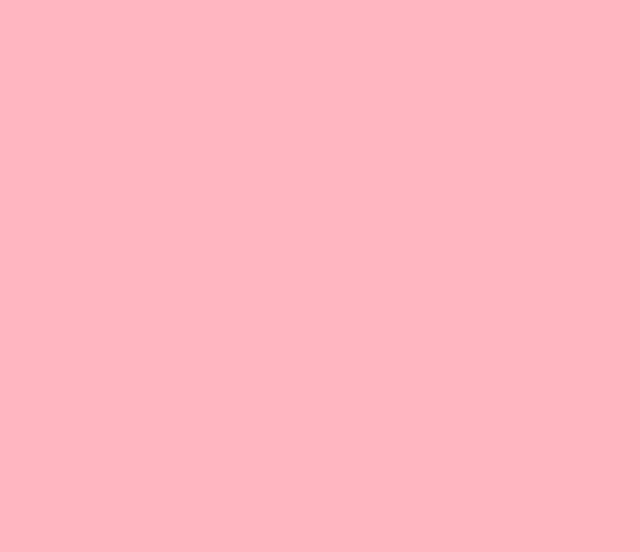
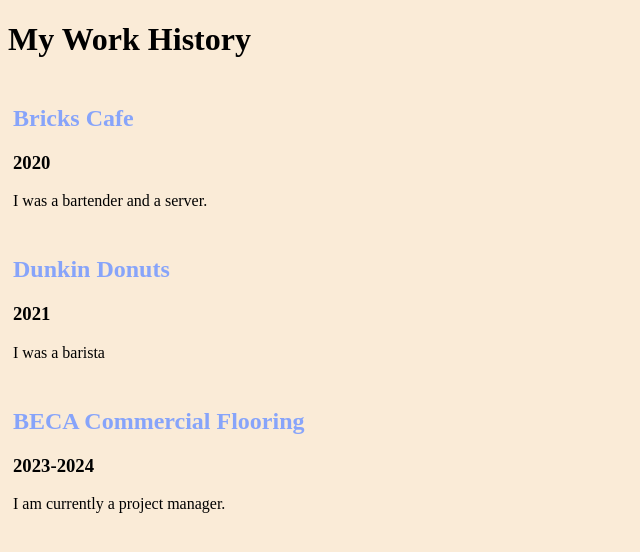
Before and after one commit to LouisaHollander/LAB-HTML-Resume, a plain HTML site: page index.html in a window 1280 px wide. Shown: the whole page, without its empty margins (0-640 px from the left). Drawn offline with Linux system fonts and the light colour scheme.

Commit message:
Resume in progress

```diff
--- a/index.html
+++ b/index.html
@@ -7,7 +7,32 @@
   <link rel="stylesheet" href="main.css">
 </head>
 <body>
+  <h1>My Work History</h1>
+  <article id="articleOne">
+    <h2>Bricks Cafe</h2>
+    <h3>2020</h3>
+    <section>
+      <p>I was a bartender and a server.</p>
+    </section>
+  </article>
+
+  <article id="articleTwo">
+    <h2>Dunkin Donuts</h2>
+    <h3>2021</h3>
+    <section>
+      <p>I was a barista</p>
+    </section>
+  </article>
+
+  <article id="articleThree">
+    <h2>BECA Commercial Flooring</h2>
+    <h3>2023-2024</h3>
+    <section>
+      <p>I am currently a project manager.</p>
+    </section>
+  </article>
 
   <script src="main.js"></script>
+
 </body>
 </html>
--- a/main.css
+++ b/main.css
@@ -1,3 +1,26 @@
 body{
-  background-color: lightpink;
+  background-color: antiquewhite;
 }
+
+h2{
+  color: rgb(135, 164, 250);
+}
+article{
+  padding: 5px;
+}
+articleOne{
+  font-family: 'Courier New', Courier, monospace;
+  border: 4px solid palevioletred;
+  padding: 4px;
+}
+
+articleTwo{
+  font-family: 'Times New Roman', Times, serif;
+  border: 3px dashed black;
+  padding: 3px;
+}
+articleThree{
+  font-family: 'Segoe UI', Tahoma, Geneva, Verdana, sans-serif;
+  border: 5px dotted palevioletred ;
+  padding: 5px;
+}
```
